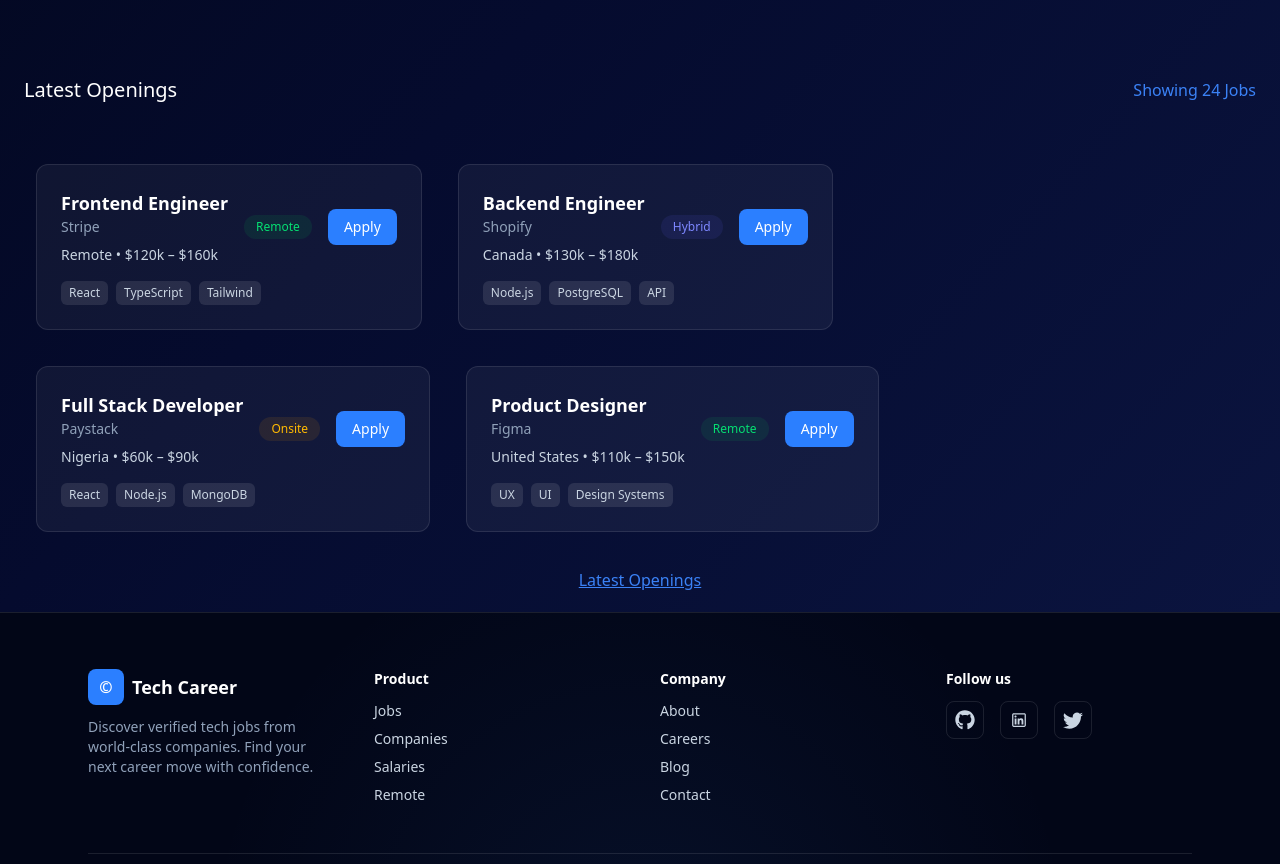
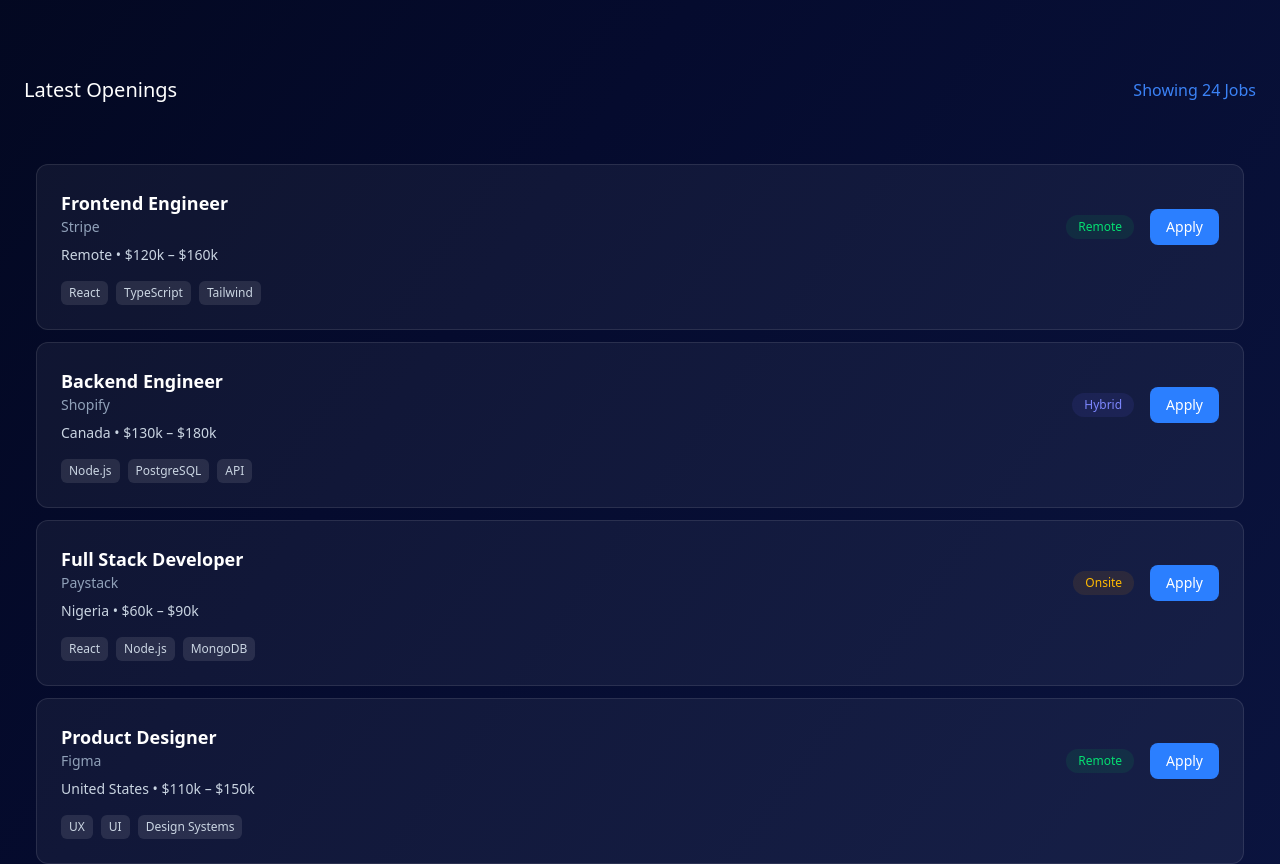
Before and after one commit to Dev-Kennyy/Job-Portal, a Next.js app: page / in a window 1280 px wide. Shown: the part 860-1724 px from the top of the page. Built offline with nearby package versions, Linux system fonts and the light colour scheme.

Commit message:
Alignment fixed

```diff
--- a/components/user/latestopening.tsx
+++ b/components/user/latestopening.tsx
@@ -10,7 +10,7 @@
         <h2 className="text-xl text-white">Latest Openings</h2>
         <p className="text-primary">Showing 24 Jobs</p>
       </div>
-      <div className=" p-9 flex  flex-wrap gap-9">
+      <div className=" p-9 flex flex-col gap-3">
         {jobs.map((job) => (
           <Link key={job.id} href={`/job/${job.id}`}>
             <JobCard key={job.id} job={job} />
```
